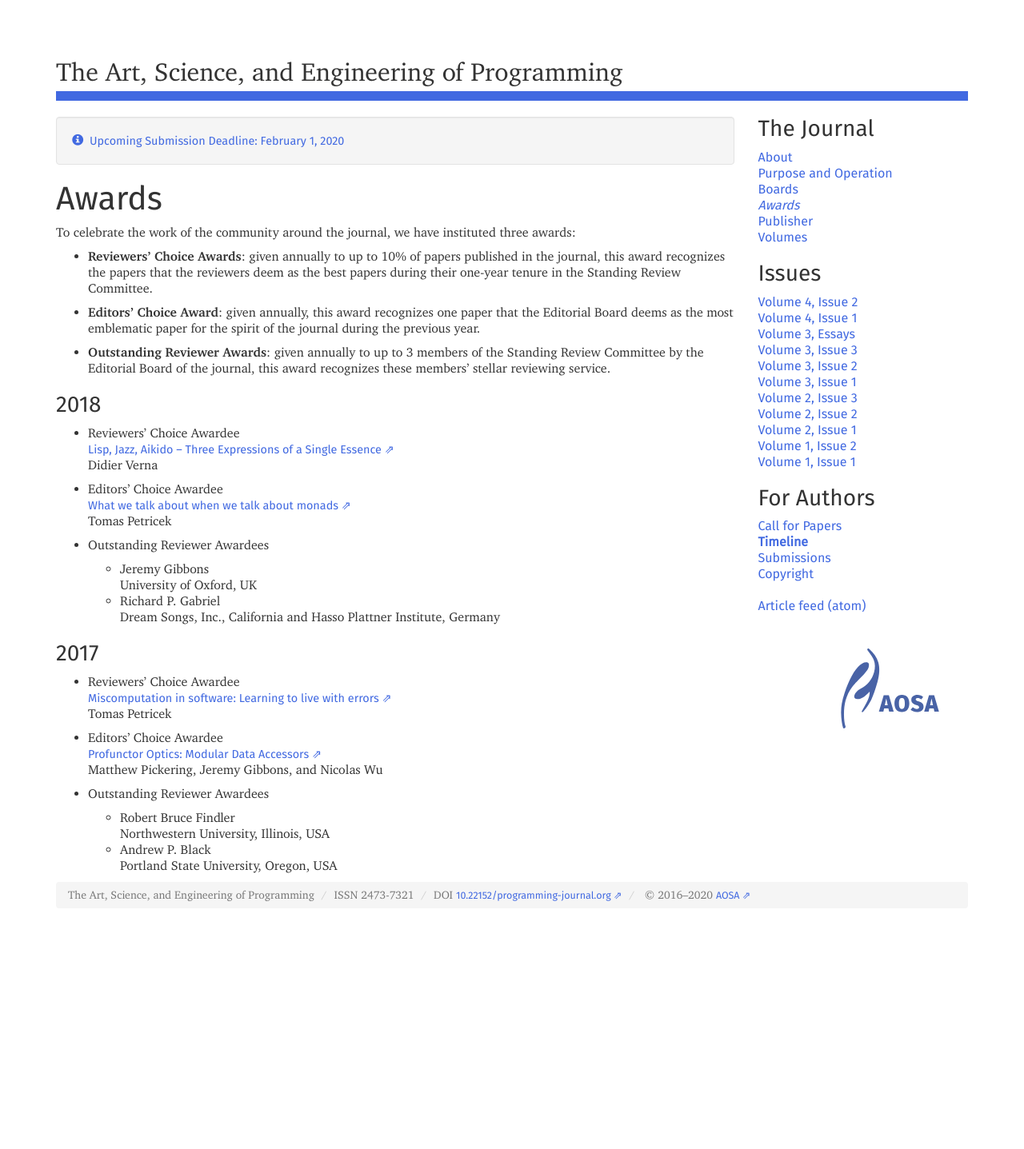
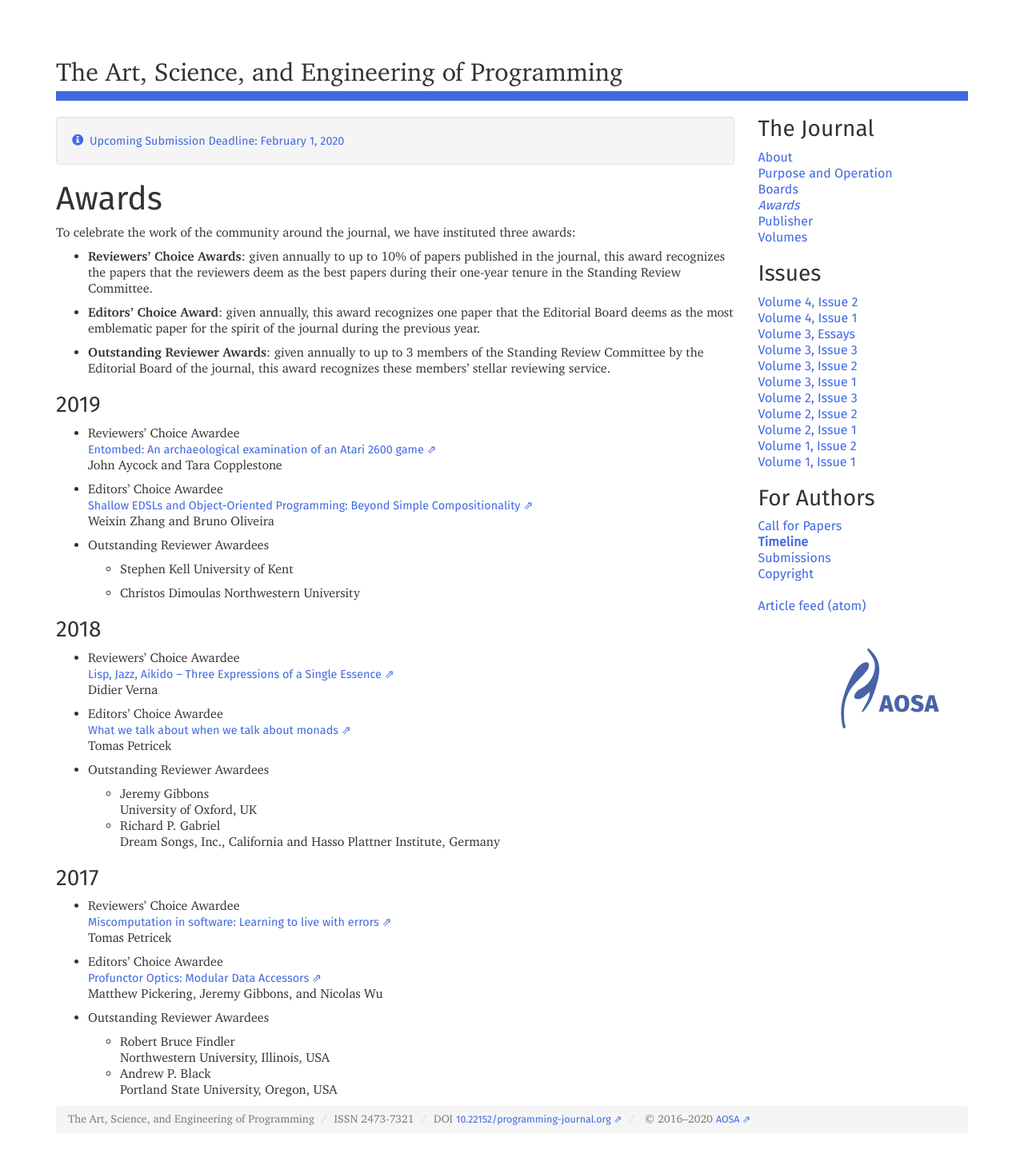
Before and after one commit to programming-journal/programming-journal.github.io, a Jekyll site: the page built from awards/index.markdown, in a window 1280 px wide. Shown: the whole page at 80% size. Built offline with Jekyll 4.4.1, drawn with Linux system fonts in a browser that asks for light colours; before the commit the page ends 1156 px from its top, so only the background shows below that.

Commit message:
Added 2019 awardees

```diff
--- a/awards/index.markdown
+++ b/awards/index.markdown
@@ -12,6 +12,24 @@ To celebrate the work of the community around the journal, we have instituted th
 * **Editors' Choice Award**: given annually, this award recognizes one paper that the Editorial Board deems as the most emblematic paper for the spirit of the journal during the previous year.
 
 * **Outstanding Reviewer Awards**: given annually to up to 3 members of the Standing Review Committee by the Editorial Board of the journal, this award recognizes these members' stellar reviewing service.
+
+### 2019
+
+* Reviewers' Choice Awardee
+   [Entombed: An archaeological examination of an Atari 2600 game](https://doi.org/10.22152/programming-journal.org/2019/3/4)
+John Aycock and Tara Copplestone
+
+* Editors' Choice Awardee
+   [Shallow EDSLs and Object-Oriented Programming: Beyond Simple Compositionality](https://doi.org/10.22152/programming-journal.org/2019/3/10)
+Weixin Zhang and Bruno Oliveira
+
+* Outstanding Reviewer Awardees
+
+  * Stephen Kell
+    University of Kent
+
+  * Christos Dimoulas
+    Northwestern University
 
 ### 2018
 
```
